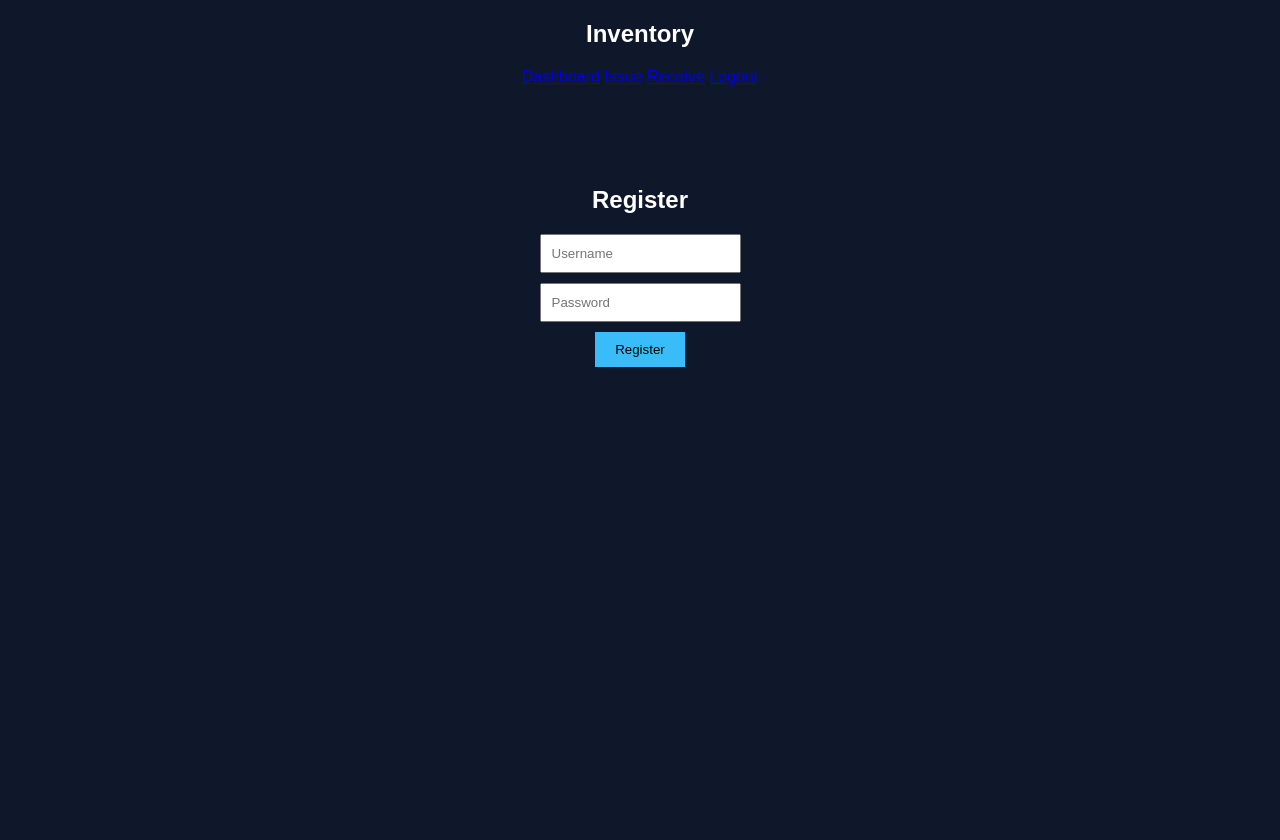
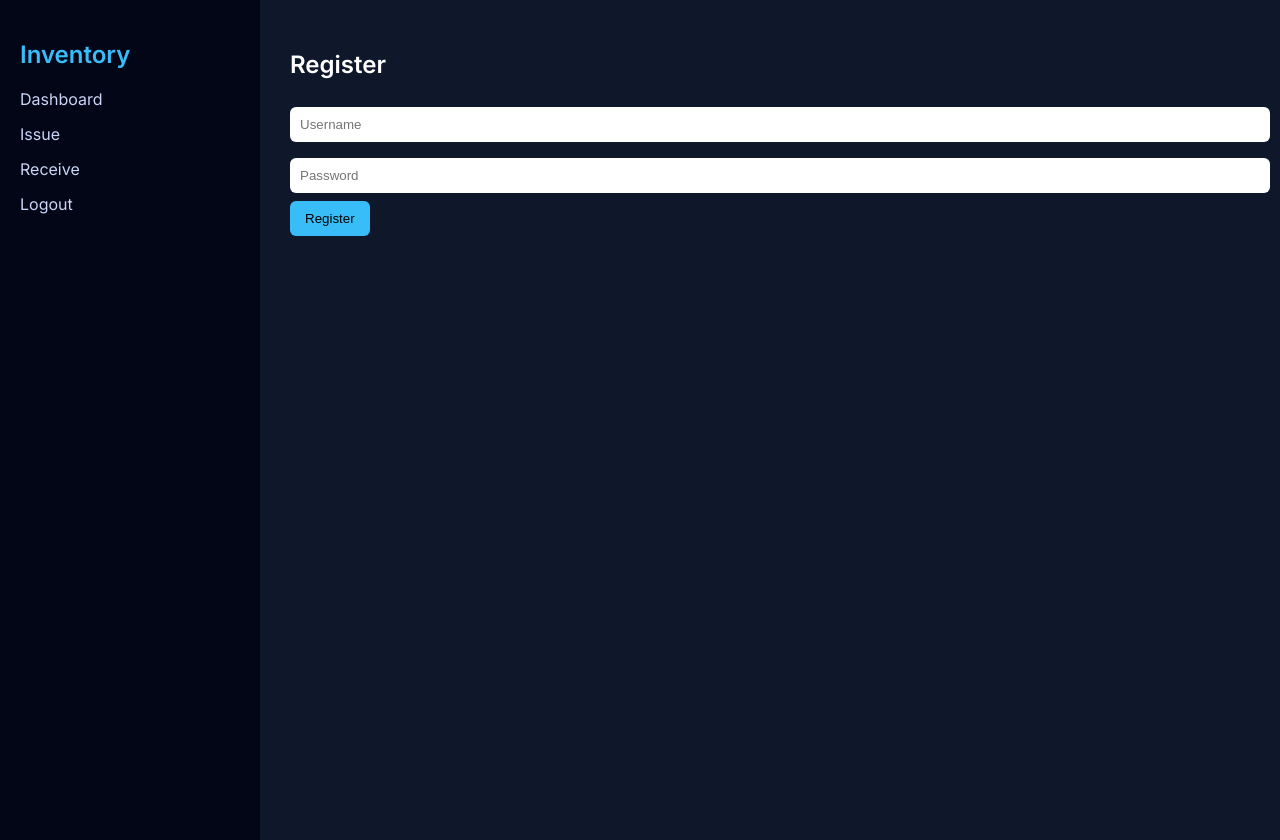
Before and after one commit to 001-Soham/Inventory-Management, a Flask app: page /register in a window 1280 px wide. Before the commit the page ends 367 px from the top, so only its background shows below. Run offline with Flask 3, Linux system fonts and the light colour scheme.

Commit message:
Update style.css

```diff
--- a/static/style.css
+++ b/static/style.css
@@ -1,40 +1,83 @@
 body {
-    font-family: Arial;
+    margin: 0;
+    font-family: 'Inter', sans-serif;
     background: #0f172a;
-    color: white;
-    text-align: center;
+    color: #fff;
 }
 
-.nav {
+/* Layout */
+.layout {
     display: flex;
-    justify-content: space-between;
-    padding: 15px;
-    background: #020617;
 }
 
-.box {
-    margin-top: 100px;
+/* Sidebar */
+.sidebar {
+    width: 220px;
+    height: 100vh;
+    background: #020617;
+    padding: 20px;
 }
 
-input {
-    display: block;
-    margin: 10px auto;
-    padding: 10px;
+.sidebar h2 {
+    color: #38bdf8;
 }
 
-button {
-    padding: 10px 20px;
-    background: #38bdf8;
-    border: none;
+.sidebar a {
+    display: block;
+    margin: 15px 0;
+    color: #cbd5f5;
+    text-decoration: none;
     cursor: pointer;
 }
 
-.dashboard {
-    margin-top: 50px;
+.sidebar a:hover {
+    color: #38bdf8;
 }
 
-.item {
+/* Main */
+.main {
+    flex: 1;
+    padding: 30px;
+}
+
+/* Cards */
+.card {
     background: #1e293b;
-    margin: 10px;
+    padding: 20px;
+    border-radius: 10px;
+    margin-bottom: 20px;
+}
+
+/* Inputs */
+input {
     padding: 10px;
+    margin: 8px 0;
+    width: 100%;
+    border: none;
+    border-radius: 6px;
 }
+
+/* Buttons */
+button {
+    padding: 10px 15px;
+    background: #38bdf8;
+    border: none;
+    border-radius: 6px;
+    cursor: pointer;
+    color: black;
+}
+
+button:hover {
+    background: #0ea5e9;
+}
+
+/* Table */
+table {
+    width: 100%;
+    border-collapse: collapse;
+}
+
+td, th {
+    padding: 10px;
+    border-bottom: 1px solid #334155;
+}
```
